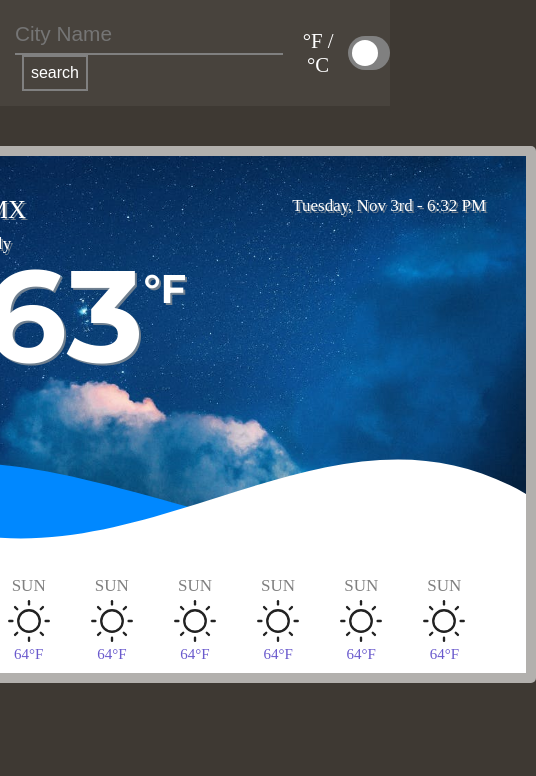
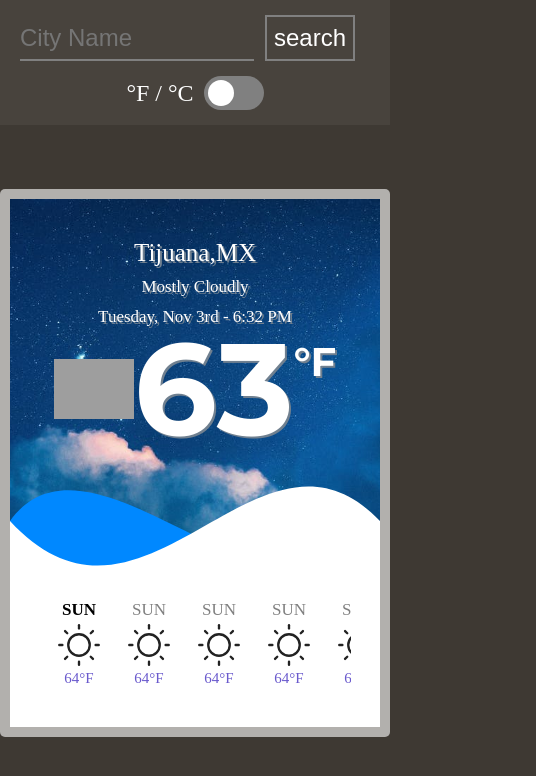
Before and after one commit to Red4lpha/WeatherApp, a plain HTML site: page index.html in a window 390 px wide. Shown: the whole page, 536 px wide, since content can reach past the window. Drawn offline with nearby package versions, Linux system fonts and the light colour scheme; no server answers; grey boxes are pictures that could not be loaded; a web font is replaced by a local one.

Commit message:
Changed the respondive quaries css, added error search queries within  html, css, and js functionality

```diff
--- a/index.html
+++ b/index.html
@@ -22,6 +22,9 @@
             </label>
         </div>
     </header>
+    <section class="error hidden" id="error-container">
+        <p>Error: Invalid Search Query</p>
+    </section>
     <section class="search-container">
         <div class="search-results">
             <h1 id="weather-results"></h1>
@@ -39,8 +42,6 @@
                 </div>
                 <div class="second-line">
                     <img src="http://openweathermap.org/img/wn/10d@2x.png" class="weather-img" id="weather-img"><p id="temperature" class="larger-text degree-num">63<p id="degree" class="large-text">&degF</p></p>
-                    <svg>
-                    </svg>
                 </div>
             </div>
             <div class="wave-container" >
@@ -53,9 +54,7 @@
                     </svg>
                 </div>
             </div>
-            <div class="empty-endblock">
-                <div class="empty-endblock2"></div>
-            </div>
+            <div class="weather-forecast-container">
                 <div class="weather-forecast">
                     <div id="day1" class="forecast-card">
                         <p id="forecast-date1">sun</p>
@@ -94,6 +93,7 @@
                     </div>
                 </div>
             </div>
+        </div>
     </section>
     <script type="text/javascript" src="script.js"></script>
 </body>
--- a/script.js
+++ b/script.js
@@ -1,10 +1,6 @@
 const apikey = '7a36fc07f959804b2a9a8d55494ac3dc';
 let searchQuery = 'Tijuana'
 const api = `http://api.openweathermap.org/data/2.5/weather?q=`;
-//https://api.openweathermap.org/data/2.5/onecall?lat=33.44&lon=-94.04&exclude=hourly,daily&appid={API key}
-//lon: -117.0167, lat: 32.5333 } - tijuana
-
-
 const DAYS = ['Sunday','Monday','Tuesday','Wednesday','Thursday','Friday','Saturday'];
 const MONTHS = ["January", "February", "March", "April", "May", "June", "July", "August", "September", "October", "November", "December"];
 const BGIMAGES = [
@@ -79,8 +75,9 @@ const degrees = document.querySelectorAll('.degree-text');
 const degreeSwitcher = document.querySelector('#degree-switch');
 const largeDegree = document.querySelector('#degree');
 const bgImage = document.querySelector('.bg-container');
+const errorContainer = document.querySelector('#error-container');
 
-//This is to key track if using Fahrenheit or Celsius
+//This is to keep track if using Fahrenheit or Celsius
 let isFDegrees = true;
 let degreeText = '&degF';
 
@@ -88,8 +85,9 @@ degreeSwitcher.addEventListener('change', () => {
     isFDegrees = !isFDegrees;
     if (isFDegrees){degreeText = '&degF' }
     else { degreeText = '&degC'}
+    //Grabs just the number and possible negative sign from the temperature text
     let largeNum = parseInt(temperature.innerText.match(/-?\d+/g).join(''), 10);
-    console.log('largeNum', largeNum);
+    //console.log('largeNum', largeNum);
     let newLargeNum = convertFromTemp(largeNum);
     temperature.innerText = newLargeNum;
     largeDegree.innerHTML = degreeText;
@@ -104,7 +102,13 @@ btn.addEventListener('click', () => {
     searchQuery = input.value;
     let query = `${api}${searchQuery}&APPID=${apikey}`;
     //console.log(query);
-    getResults(query);
+    getResults(query).catch( async(err) => {
+        //console.log('get request failed');
+        //console.log(err);
+        errorContainer.className = 'error';
+        await new Promise(r => setTimeout(r, 2000));
+        errorContainer.className = 'error hidden';
+    });
 });
 
 async function getResults(query){
@@ -135,8 +139,7 @@ async function getResults(query){
     weatherImg.src =`http://openweathermap.org/img/wn/${icon}@2x.png`;
     //This uses the icon data from the API to look up what BG image to use
     let obj = BGIMAGES.find(o => o.icon.find( o2 => o2 == icon));
-    console.log(obj);
-    //If the icon data doesnt match any from my array list
+    //If the icon data doesnt match any from my array list then just use default day cloudy bg
     if (obj === undefined) {
         bgImage.setAttribute ('style',
         `background-image: url(./media/Cloud-day.jpg);`);
@@ -157,10 +160,7 @@ async function getResults(query){
         card.children[2].innerHTML = convertFromK(forecastData.getTemp(index))+ degreeText;
     });
 }
-getResults().catch((err) => {
-    console.log('get request failed');
-    console.log(err);
-});
+
 
 
 class Time {
@@ -214,7 +214,3 @@ function convertFromTemp(previousTemp){
     if (isFDegrees){ return Math.floor((previousTemp * (9/5)) + 32)}
     else { return Math.floor((previousTemp - 32) * (5/9))}
 }
-
-
-//let forecastAPI = `https://api.openweathermap.org/data/2.5/onecall?lat=${lat}&lon=${lon}&appid=${apikey}`
-//getResults(test);
--- a/styles.css
+++ b/styles.css
@@ -24,11 +24,13 @@ header {
     flex-direction: row;
     justify-content: center;
     align-items: center;
-    padding: 0 20px;
+    padding: 15px 20px;
+    flex-wrap: wrap;
+    font-family: 'Zen Antique', serif;
 }
+
 .search-area {
-    padding: 15px;
-    margin: 0 auto;
+    padding-right: 15px;
     display: inline-block;
 }
 .search-area input{
@@ -125,9 +127,21 @@ border-radius: 34px;
 .slider.round:before {
 border-radius: 50%;
 }
-
-
-
+/* ------------Error Container-------------- */
+.error {
+    color: red;
+    font-size: 1.3rem;
+    font-family: 'Zen Antique', serif;
+    font-weight: bolder;
+    background-color: white;
+    width: 100%;
+    text-align: center;
+}
+.hidden {
+    visibility: hidden;
+    opacity: 0;
+    transition: visibility 0s 2s, opacity 2s linear;
+}
 
 
 
@@ -205,18 +219,7 @@ border-radius: 50%;
     z-index: 0;
 }
 
-
-
-
-
-
-
-
-
-
-
-
-
+/* ------------Weather Text------------------ */
 
 .weather-text {
     padding: 40px;
@@ -232,6 +235,7 @@ border-radius: 50%;
     display: flex;
     flex-direction: row;
     justify-content: space-between;
+    flex-wrap: wrap;
 }
 .first-line p {
     padding-bottom: 10px;
@@ -243,6 +247,9 @@ border-radius: 50%;
     display: flex;
     justify-content: flex-start;
     align-items: flex-start;
+}
+#degree {
+    align-self: flex-start;
 }
 .weather-img {
     width: 80px;
@@ -266,31 +273,16 @@ border-radius: 50%;
     font-family: 'Montserrat', sans-serif;
 }
 
-
 /* -------------Forecast Area --------------- */
-.empty-endblock {
-    margin-top: -5px;
+.weather-forecast-container {
+    background-color: white;
     width: 100%;
-    height: 100px;
-    position: relative;
-    background-color: #0088ff;
-}
-.empty-endblock2 {
-    width: 100%;
-    height: 100px;
-    position: absolute;
-    top: 0;
-    left: 0;
-    background-color: #ffffff;
 }
 
-
-
 .weather-forecast {
-    position: absolute;
-    bottom: 10px;
-    left: 0;
-    padding: 30px 40px 0;
+    margin-top: -5px;
+    background-color: white;
+    padding: 0px 40px 40px 40px;
     display: flex;
     flex-direction: row;
     justify-content:space-around;
@@ -304,7 +296,8 @@ border-radius: 50%;
     /* text-shadow: 1px 0px darkblue; */
     /* text-shadow: 1px 1px slategrey; */
     z-index: 2;
-    flex-wrap: wrap;
+    /* flex-wrap: wrap; */
+    overflow: auto;
 }
 
 .forecast-card {
@@ -324,3 +317,45 @@ border-radius: 50%;
 .forecast-card img {
     width: 50px;
 }
+
+/* ----------Media Quaries ----------- */
+@media (max-width: 630px) {
+    header {
+        /* justify-content: space-between; */
+        padding: 15px 5px;
+        flex-direction: column;
+    }
+    .search-area {
+        padding-bottom: 15px;
+    }
+    .search-area input, .search-area button, .switch-area span{
+        font-size: 1.5rem;
+    }
+    .search-area input {
+        width: 60vw;
+    }
+    .first-line {
+        flex-direction: column;
+        justify-content: center;
+        align-items: center;
+    }
+    .left-side {
+        text-align: center;
+    }
+    .second-line {
+        justify-content: center;
+        align-items: center;
+    }
+    .weather-forecast{
+        overflow-x: scroll;
+        justify-content: flex-start;
+        margin-left: auto;
+        margin-right: auto;
+        width: 80vw;
+        padding-left: 5px;
+        padding-right: 5px;
+    }
+    .forecast-card {
+        flex-basis: 200px;
+    }
+}
```
Lines whose indentation alone changed are shown as unchanged.
